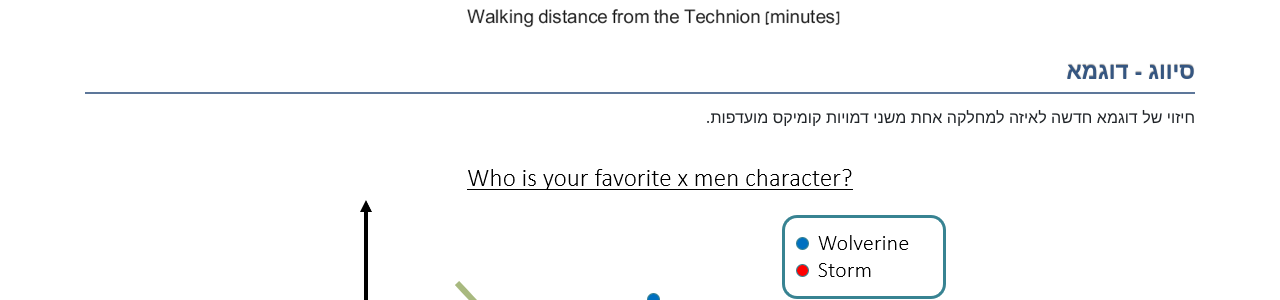
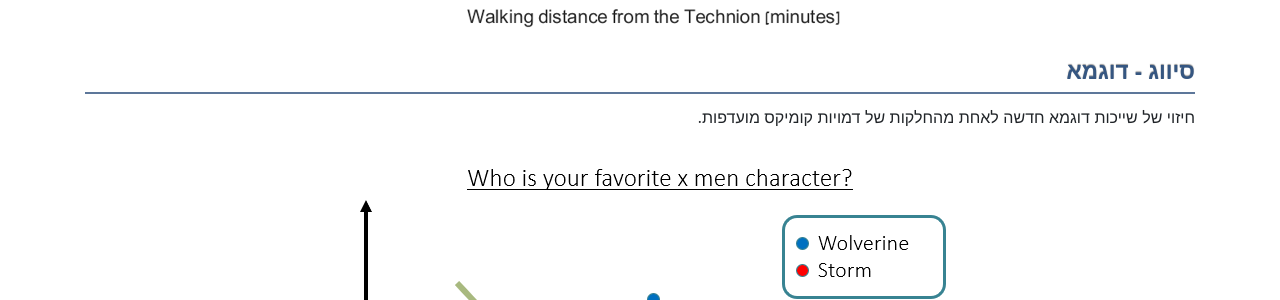
Before and after one commit to technion046195/technion_046195_2020_spring, a Jekyll site: the page built from _tutorials/tutorial_05/tutorial_he.md, in a window 1280 px wide and 900 px high, scrolled down 1417 px. Shown: the part 153-453 px from the top of the window. Built offline with Jekyll 4.4.1, drawn with Linux system fonts in a browser that asks for light colours; some web fonts are replaced; formulas are drawn with MathJax 3; a style sheet for code colours, icons or effects is not loaded.

Commit message:
Toturial 5 hebr update

```diff
--- a/_tutorials/tutorial_05/tutorial_he.md
+++ b/_tutorials/tutorial_05/tutorial_he.md
@@ -35,7 +35,7 @@ $$f:X\rightarrow\mathcal{R}$$ מסווג כל $$x\in X$$ ל $$y\in \mathcal{R}$$
 ![Regression Example](./figs/regression_example.png)
 
 #### סיווג - דוגמא
-חיזוי של דוגמא חדשה לאיזה למחלקה אחת משני דמויות קומיקס מועדפות.
+חיזוי של שייכות דוגמא חדשה לאחת מהחלקות של דמויות קומיקס מועדפות.
 ![Classification Example](./figs/classification_example.png)
 
 
```
